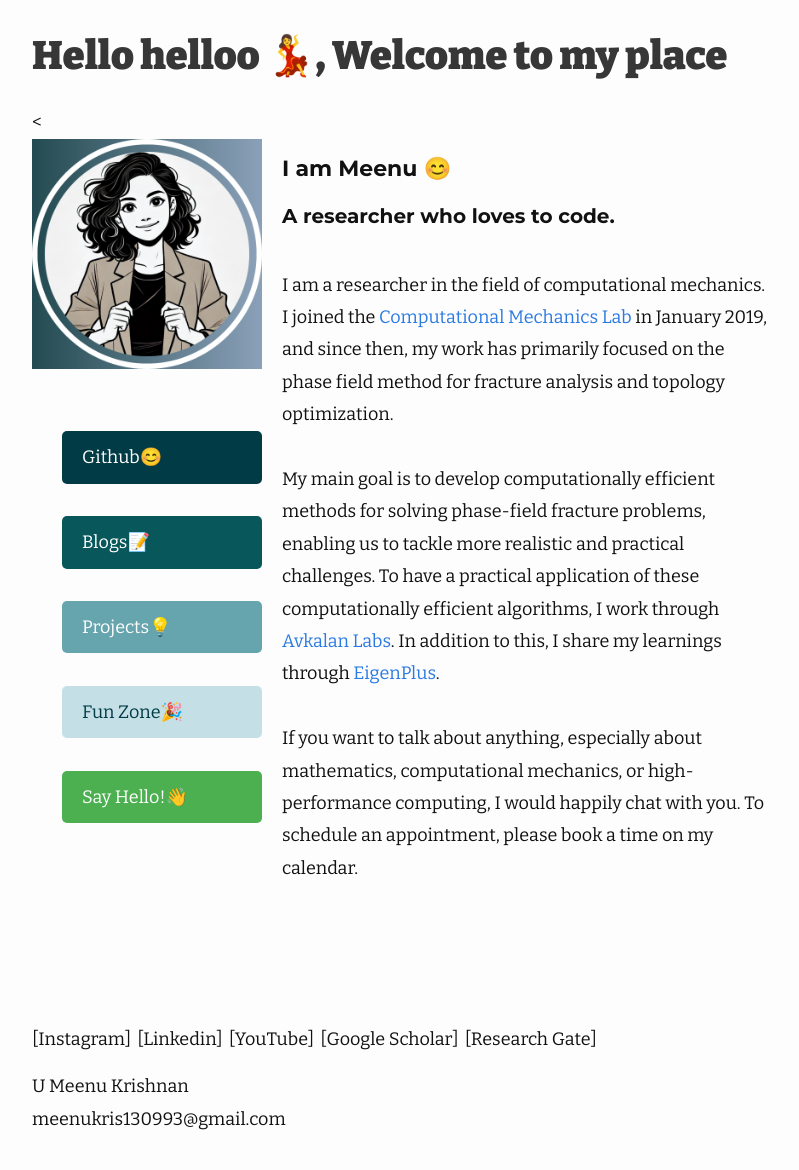
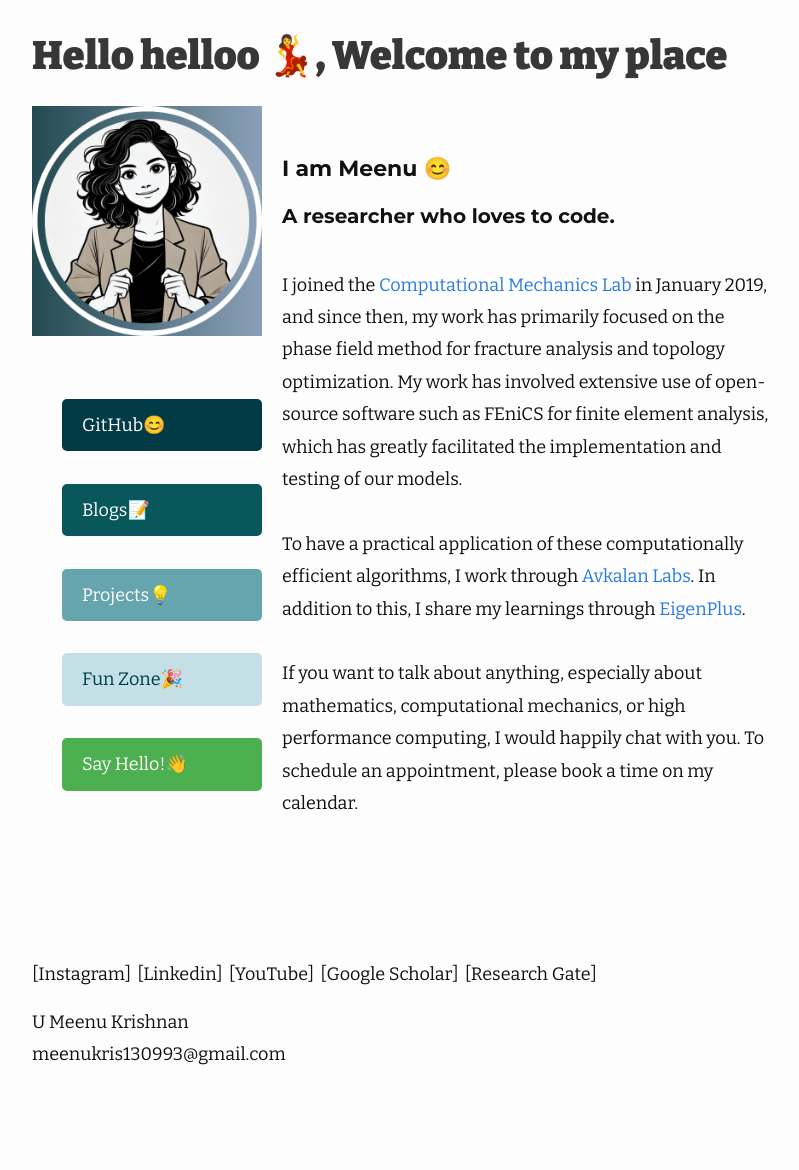
Before and after one commit to umeenukrishnan/umeenukrishnan.github.io, a Jekyll site: the page built from index.markdown, in a window 1280 px wide. Shown: the whole page, without its empty margins (238-1037 px from the left). Built offline with Jekyll 4.4.1, drawn with Linux system fonts in a browser that asks for light colours; after the commit the page ends 1105 px from its top, so only the background shows below that.

Commit message:
Update home.html

```diff
--- a/_layouts/home.html
+++ b/_layouts/home.html
@@ -12,15 +12,14 @@ layout: default
 
   <div class="flexbox_item" style="display: flex; align-items: flex-start; gap: 20px;">
     <div>
-      <      <object class="meenu-icon" data="https://umeenukrishnan.github.io/assets/images/avtar.png" width="230" style="pointer-events: none;"></object>
+      <object class="meenu-icon" data="https://umeenukrishnan.github.io/assets/images/avtar.png" width="230" style="pointer-events: none;"></object>
       <nav style="margin-top: 20px;">
         <ul style="list-style-type: none; padding: 0;">
-          <li style="margin-bottom: 2px;"><a class="link" href="https://github.com/umeenukrishnan" style="background-color: #003B46; color: white; padding: 10px 20px; text-decoration: none; border-radius: 5px; display: block;">Github😊</a></li>
+          <li style="margin-bottom: 2px;"><a class="link" href="https://github.com/umeenukrishnan" style="background-color: #003B46; color: white; padding: 10px 20px; text-decoration: none; border-radius: 5px; display: block;">GitHub😊</a></li>
           <li style="margin-bottom: 2px;"><a class="link" href="{{ site.url }}/tags" style="background-color: #07575B; color: white; padding: 10px 20px; text-decoration: none; border-radius: 5px; display: block;">Blogs📝</a></li>
-          <li style="margin-bottom: 2px;"><a class="link" href="{{ site.url }}/project" style="background-color: #66A5AD; color: white; padding: 10px 20px; text-decoration: none; border-radius: 5px; display: block;">Projects💡</a></li>
+          <li style="margin-bottom: 2px;"><a class="link" href="{{ site.url }}/pages/projects" style="background-color: #66A5AD; color: white; padding: 10px 20px; text-decoration: none; border-radius: 5px; display: block;">Projects💡</a></li>
           <li style="margin-bottom: 2px;"><a class="link" href="{{ site.url }}/funzone" style="background-color: #C4DFE6; color: #003B46; padding: 10px 20px; text-decoration: none; border-radius: 5px; display: block;">Fun Zone🎉</a></li>
           <li style="margin-bottom: 2px;"><a class="button button-hello" href="https://calendly.com/umeenukrishnan/30min" target="_blank" title="Let's connect!" style="background-color: #4CAF50; color: white; padding: 10px 20px; text-decoration: none; border-radius: 5px; display: block;">Say Hello!👋</a></li>
-
         </ul>
       </nav>
     </div>
@@ -32,11 +31,11 @@ layout: default
               <p style="font-size: 22px; font-family: Montserrat; line-height: 1.2;"><strong>I am Meenu 😊</strong></p>
               <p style="font-size: 20px; font-family: Montserrat;"><strong>A researcher who loves to code.</strong></p>
               <p style="font-size: 18px; padding-top: 20px; padding-bottom: 30px;">
-                 I am a researcher in the field of computational mechanics. I joined the <a href="https://computationalmechanics.in/rajib_teams/u-meenu-krishnan-2/">Computational Mechanics Lab</a> in January 2019, and since then, my work has primarily focused on the phase field method for fracture analysis and topology optimization.
-                 <br><br>
-                  My main goal is to develop computationally efficient methods for solving phase-field fracture problems, enabling us to tackle more realistic and practical challenges. To have a practical application of these computationally efficient algorithms, I work through <a href="https://in.linkedin.com/company/avkalanlabs">Avkalan Labs</a>. In addition to this, I share my learnings through <a href="https://eigenplus.com">EigenPlus</a>.
-                  <br><br>
-                  If you want to talk about anything, especially about mathematics, computational mechanics, or high-performance computing, I would happily chat with you. To schedule an appointment, please book a time on my calendar.
+                I joined the <a href="https://computationalmechanics.in/rajib_teams/u-meenu-krishnan-2/">Computational Mechanics Lab</a> in January 2019, and since then, my work has primarily focused on the phase field method for fracture analysis and topology optimization. My work has involved extensive use of open-source software such as FEniCS for finite element analysis, which has greatly facilitated the implementation and testing of our models.
+                <br><br>
+                To have a practical application of these computationally efficient algorithms, I work through <a href="https://in.linkedin.com/company/avkalanlabs">Avkalan Labs</a>. In addition to this, I share my learnings through <a href="https://eigenplus.com">EigenPlus</a>.
+                <br><br>
+                If you want to talk about anything, especially about mathematics, computational mechanics, or high performance computing, I would happily chat with you. To schedule an appointment, please book a time on my calendar.
               </p>
             </div>
           </div>
```
